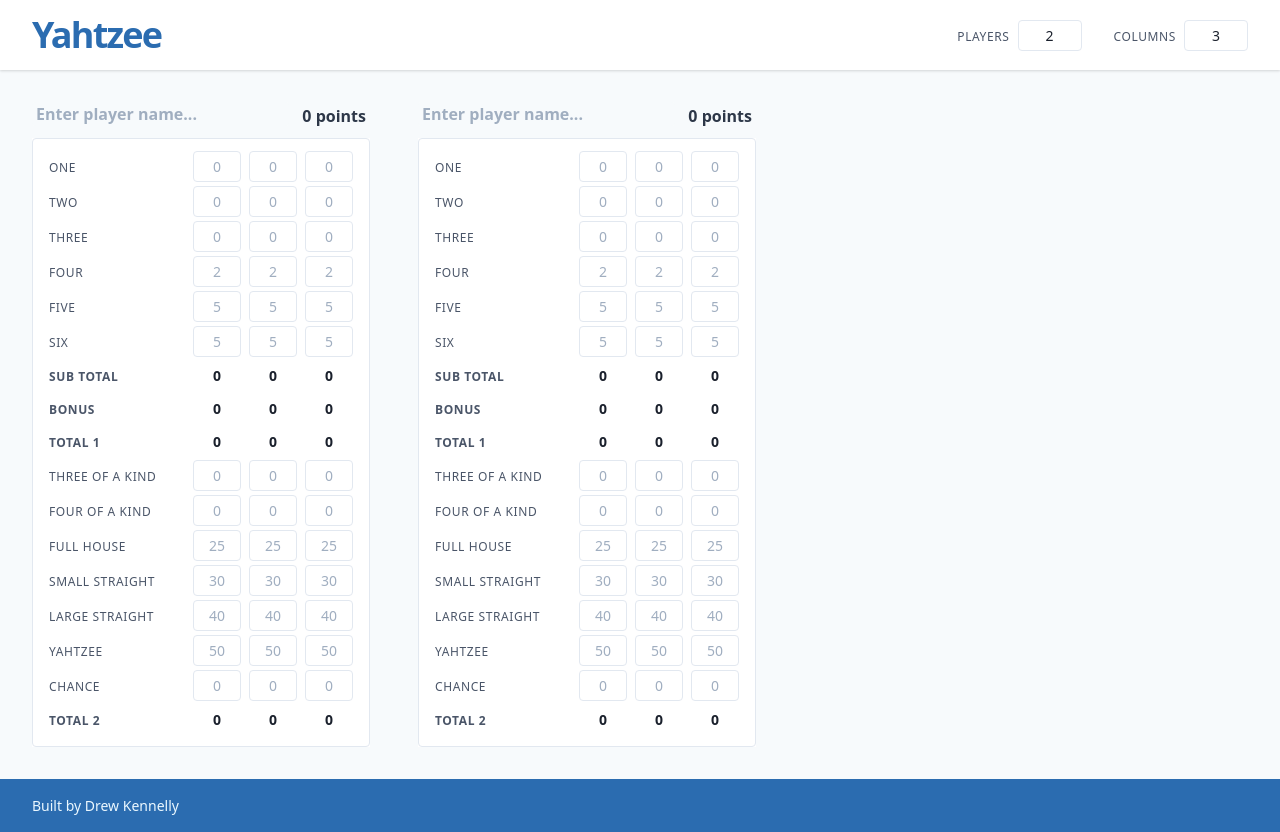
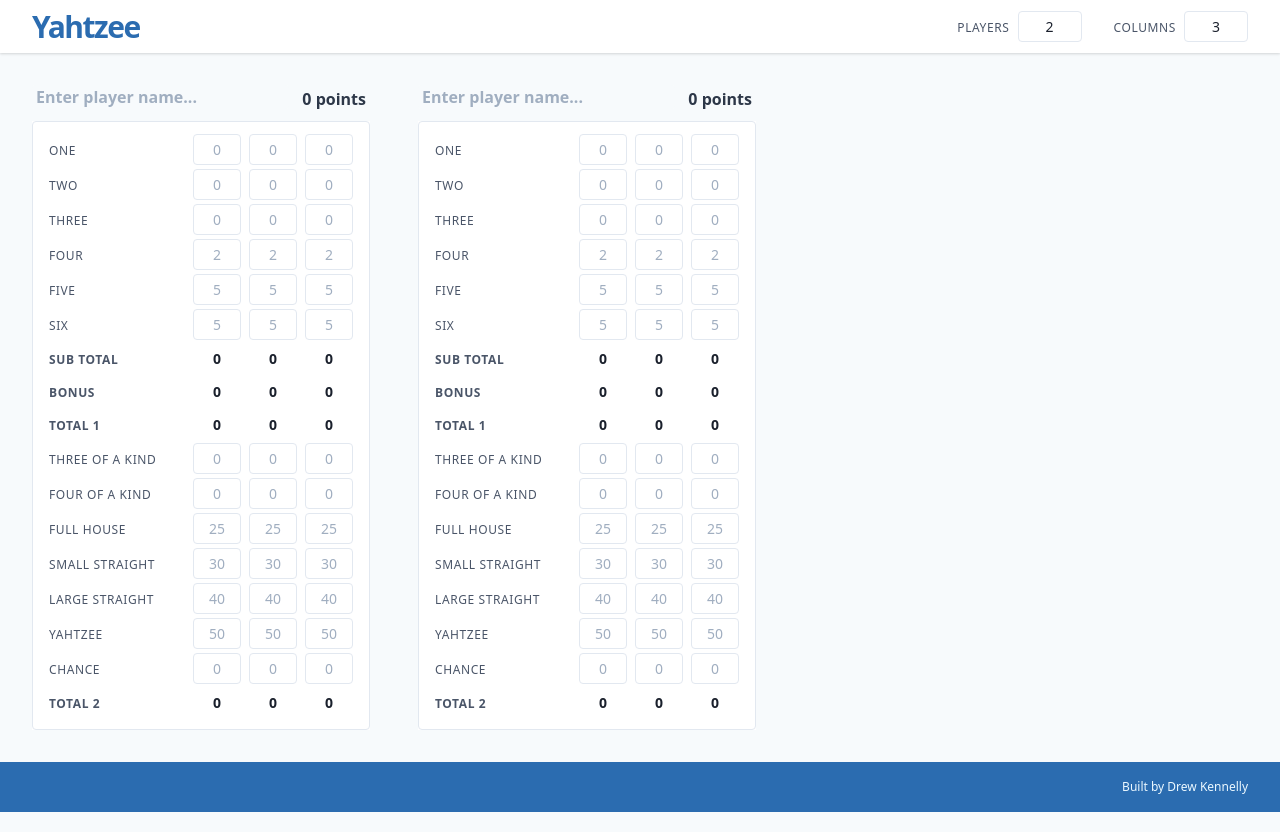
Before and after one commit to drewkennelly/yahtzee, a Vue app: page / in a window 1280 px wide. Shown: the top 832 px of the page. Built offline with nearby package versions, Linux system fonts and the light colour scheme.

Commit message:
layout tweaks

```diff
--- a/src/views/Home.vue
+++ b/src/views/Home.vue
@@ -1,17 +1,31 @@
 <template>
   <div class="home flex flex-col min-h-screen">
-    <div class="bg-white shadow flex justify-between mb-8 items-center px-8 py-2">
-      <h1 class="text-4xl font-semibold tracking-tighter text-blue-700 flex-1">Yahtzee</h1>
+    <div
+      class="bg-white shadow flex justify-between mb-8 items-center px-8 py-1"
+    >
+      <h1 class="text-3xl font-bold tracking-tighter text-blue-700 flex-1">
+        Yahtzee
+      </h1>
 
       <div class="flex flex-wrap justify-end">
         <div class="mb-1 md:mb-0">
           <label for class="w-auto mr-2">Players</label>
-          <input type="number" class="w-16 mb-0" v-model.number="numberOfPlayers" min="1" />
+          <input
+            type="number"
+            class="w-16 mb-0"
+            v-model.number="numberOfPlayers"
+            min="1"
+          />
         </div>
 
         <div class="md:ml-8">
           <label for class="w-auto mr-2">Columns</label>
-          <input type="number" class="w-16 mb-0" v-model.number="numberOfColumns" min="1" />
+          <input
+            type="number"
+            class="w-16 mb-0"
+            v-model.number="numberOfColumns"
+            min="1"
+          />
         </div>
       </div>
     </div>
@@ -26,8 +40,7 @@
       ></Player>
     </main>
 
-
-    <footer class="px-8 py-4 bg-blue-700 text-blue-100 text-sm">
+    <footer class="px-8 py-4 bg-blue-700 text-blue-100 text-xs text-right">
       Built by Drew Kennelly
     </footer>
   </div>
```
